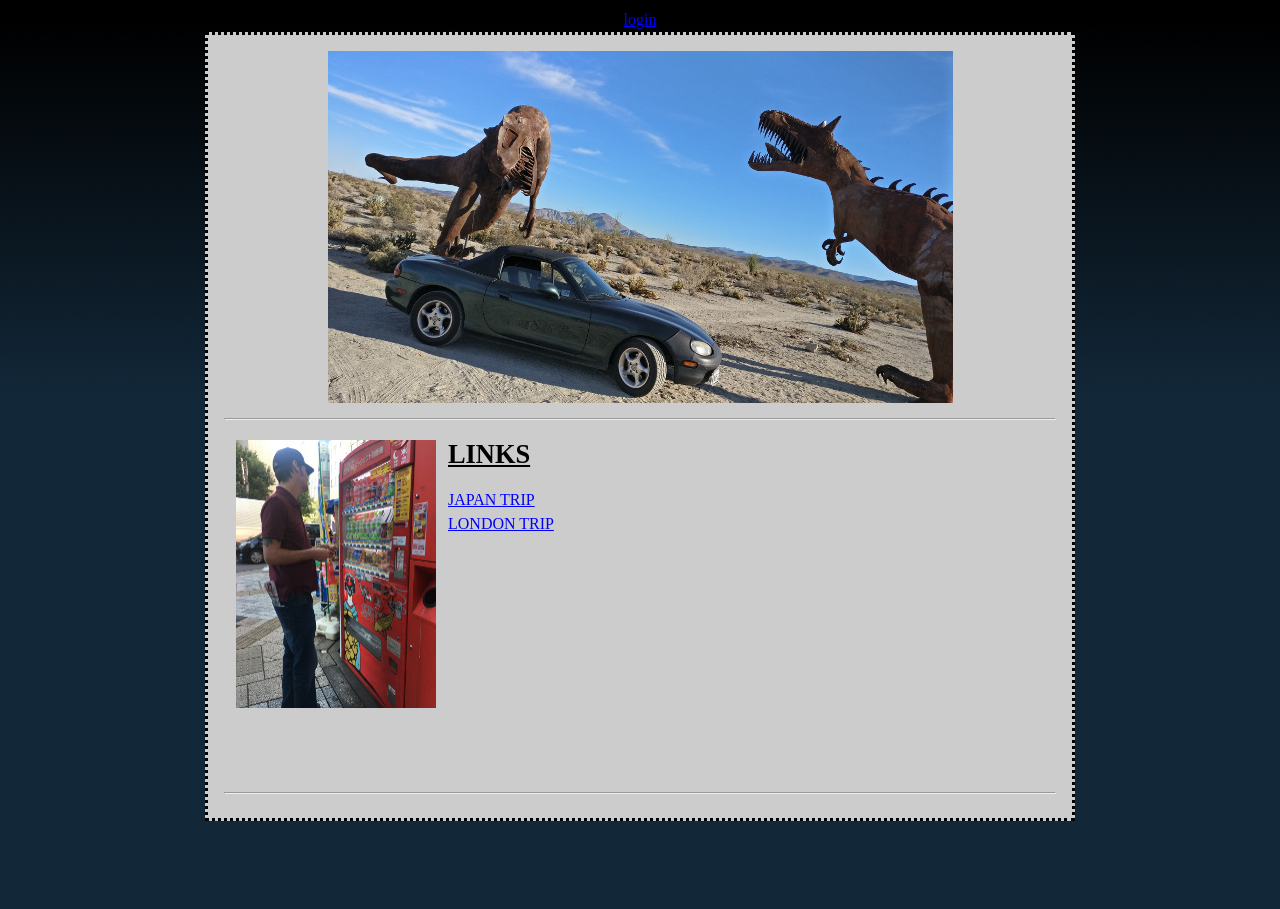
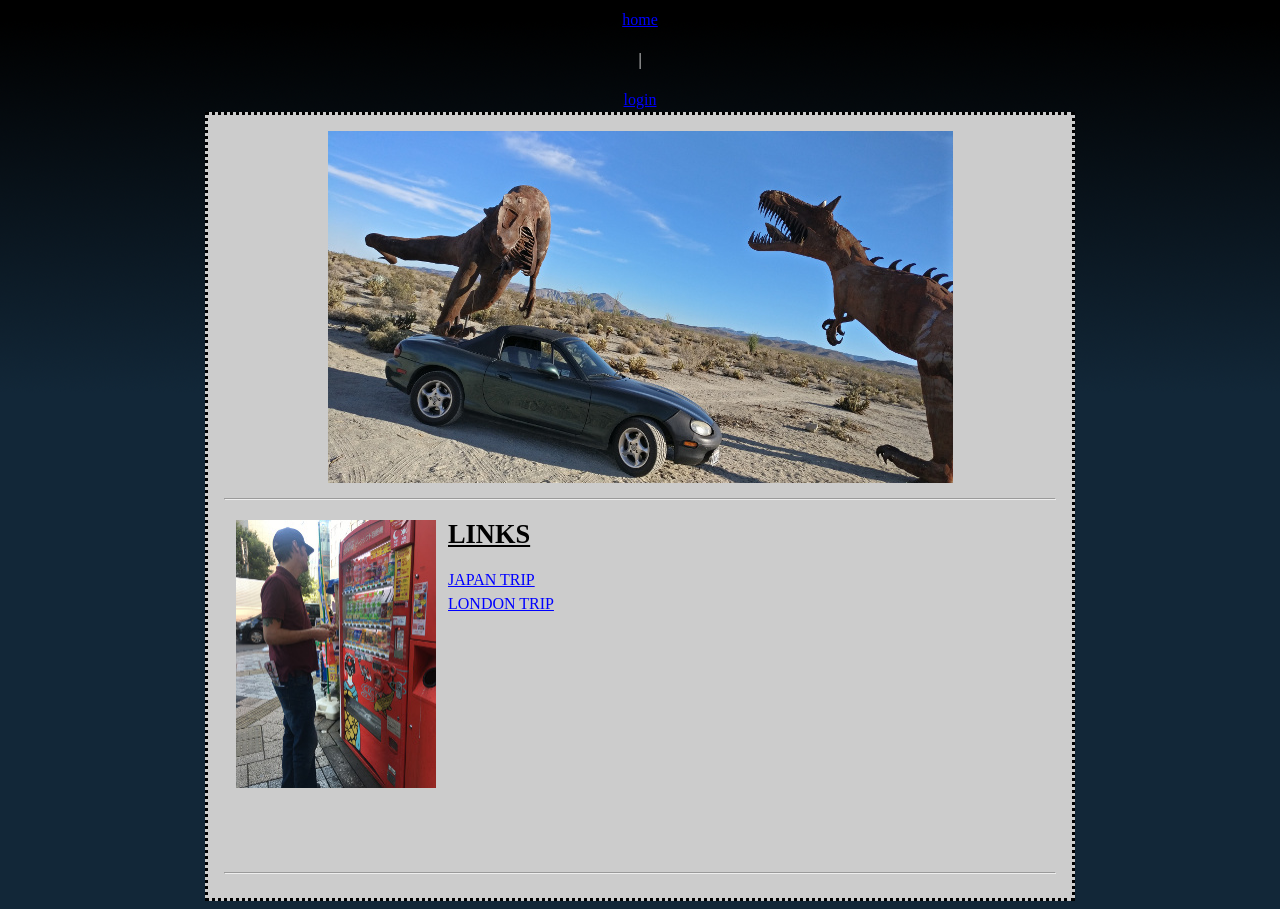
Before and after one commit to apexall/apexall.github.io, a plain HTML site: page index.html in a window 1280 px wide. Before the commit the page ends 829 px from the top, so only its background shows below. Drawn offline with Linux system fonts and the light colour scheme.

Commit message:
Update index.html

```diff
--- a/index.html
+++ b/index.html
@@ -12,7 +12,9 @@
 
  <body>
 <div class="container">
- <A href="https://jondingee.com/login">login</A>
+  <A href="index.html">home</A>
+  <p class="center">|</p>
+ <A href="login.html">login</A>
 <div class="content">
 <span style="padding: 12px;">
 <img src="sitepics/banner.jpg" alt="" height="352px" width="625px"> </span>
```
